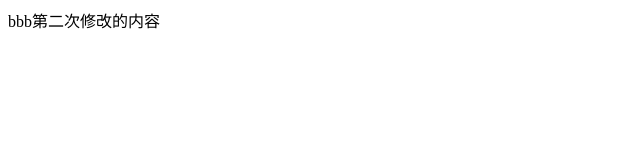
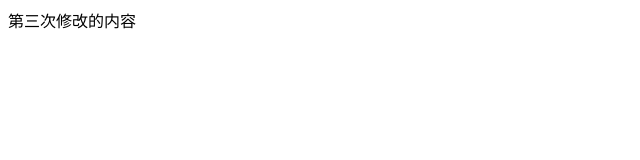
Before and after one commit to SpellbindingCircle/gz2005, a plain HTML site: page html/login.html in a window 1280 px wide. Shown: the full height of the page, 0-640 px from the left. Drawn offline with Linux system fonts and the light colour scheme.

```diff
--- a/html/login.html
+++ b/html/login.html
@@ -8,7 +8,7 @@
 </head>
 
 <body>
-    <div>bbb第二次修改的内容</div>
+    <div>第三次修改的内容</div>
 </body>
 
 </html>
```
Also changed, not shown: 2 other files.
